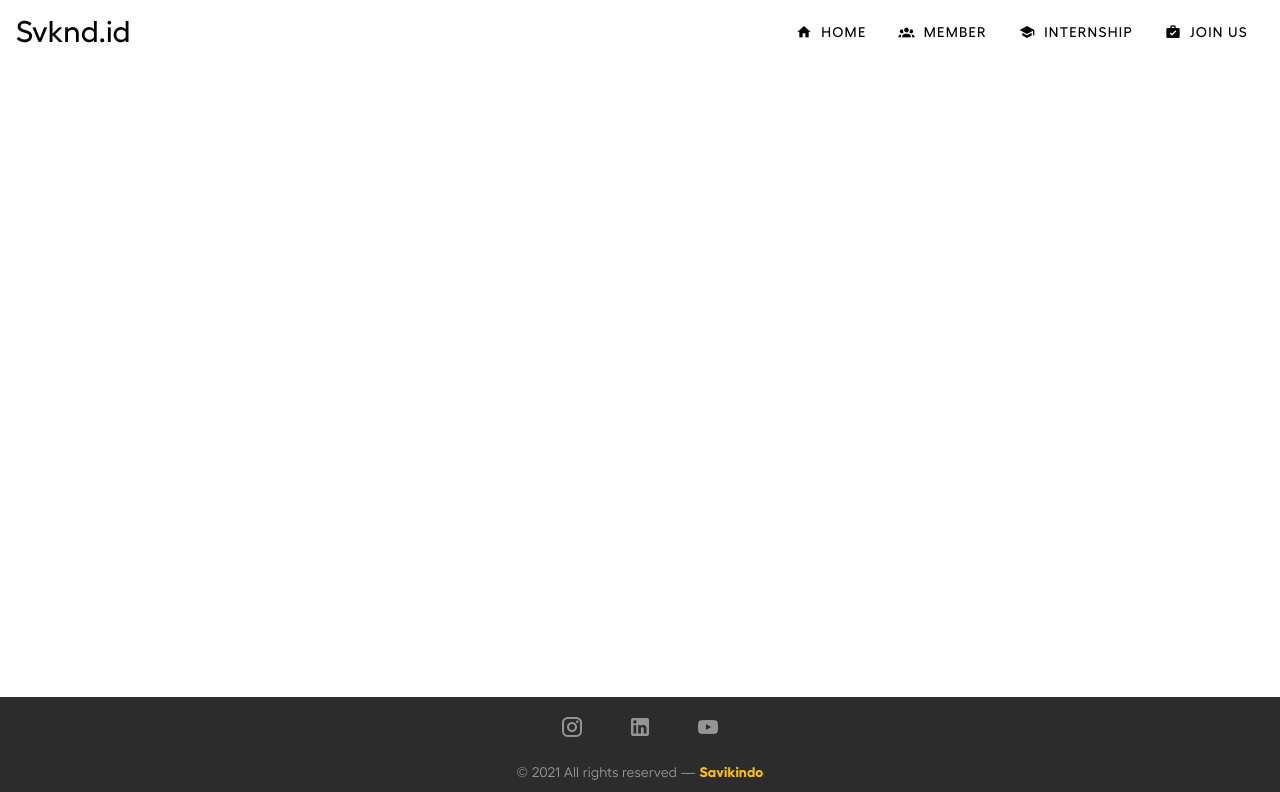
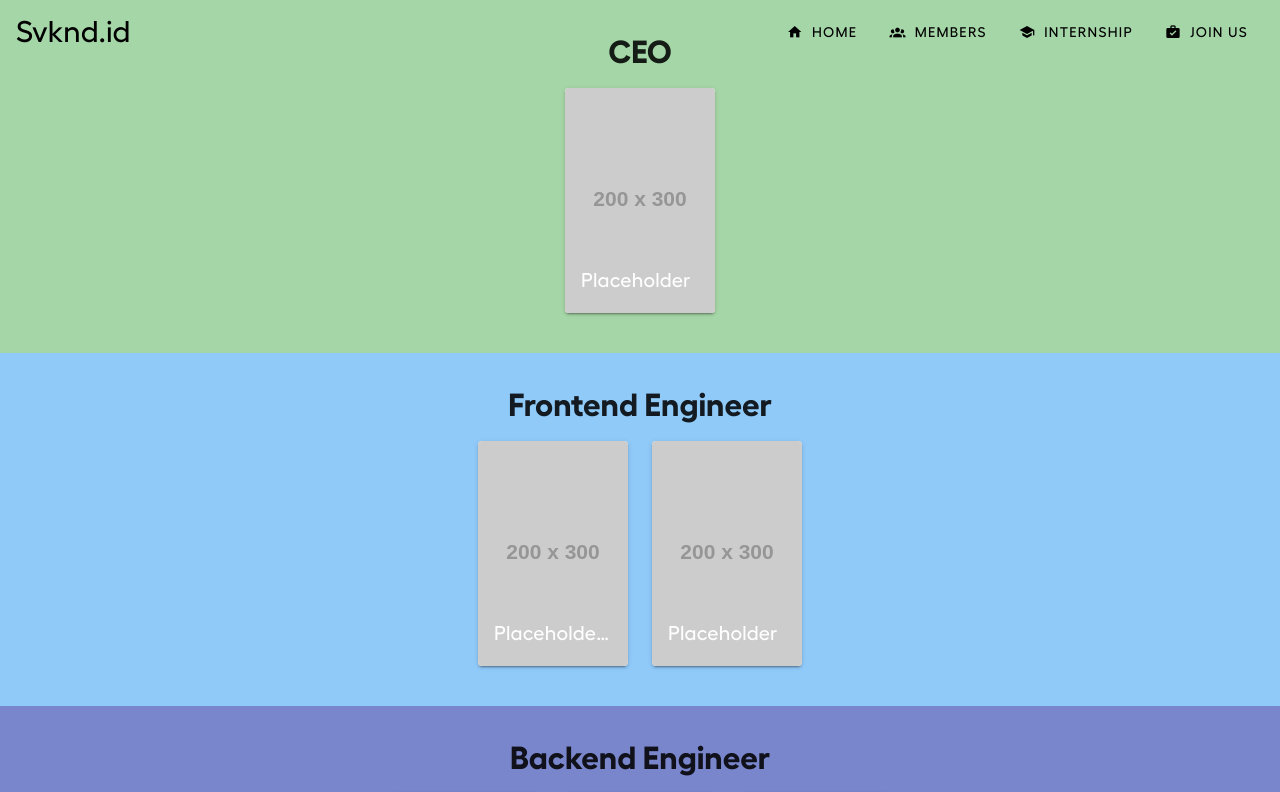
Before and after one commit to svknd/svknd.id, a Nuxt app: page /members in a window 1280 px wide. Shown: the top 792 px of the page. Built offline with nearby package versions, Linux system fonts and the light colour scheme.

Commit message:
add members page

```diff
--- a/components/TheNavbar.vue
+++ b/components/TheNavbar.vue
@@ -62,7 +62,7 @@ export default {
       windowHeight: 0,
       menus: [
         { title: 'Home', icon: 'mdi-home', link: '/' },
-        { title: 'Member', icon: 'mdi-account-group', link: '' },
+        { title: 'Members', icon: 'mdi-account-group', link: '/members' },
         { title: 'Internship', icon: 'mdi-school', link: '' },
         { title: 'Join Us', icon: 'mdi-briefcase-check', link: '/join' },
       ],
--- /dev/null
+++ b/pages/members.vue
@@ -0,0 +1,112 @@
+<template>
+  <main>
+    <v-container
+      v-for="(team, i) in teams"
+      :key="i"
+      :class="team.background"
+      class="px-10 py-10"
+      fill-height
+      fluid
+    >
+      <v-row
+        justify="center"
+        cols="auto"
+      >
+        <h1 class="text-center">
+          {{ team.role }}
+        </h1>
+      </v-row>
+      <v-row justify="center">
+        <v-col
+          v-for="(member, j) in team.members"
+          :key="j"
+          class="flex-grow-0"
+        >
+          <v-hover v-slot="{ hover }">
+            <v-card
+              class="mx-auto"
+              :max-width="hover ? 200 : 150"
+            >
+              <v-img
+                class="white--text align-end"
+                :src="member.photo"
+              >
+                <v-card-title
+                  class="d-block"
+                  style="word-break: normal"
+                  :class="hover ? '' : 'text-truncate'"
+                >
+                  {{ member.name }}
+                </v-card-title>
+              </v-img>
+            </v-card>
+          </v-hover>
+        </v-col>
+      </v-row>
+    </v-container>
+  </main>
+</template>
+
+<script>
+export default {
+  data() {
+    return {
+      teams: [
+        {
+          role: 'CEO',
+          background: 'green lighten-3',
+          members: [
+            {
+              name: 'Placeholder',
+              photo: 'https://via.placeholder.com/200x300'
+            }
+          ]
+        },
+        {
+          role: 'Frontend Engineer',
+          background: 'blue lighten-3',
+          members: [
+            {
+              name: 'Placeholder Placeholder Placeholder',
+              photo: 'https://via.placeholder.com/200x300'
+            },
+            {
+              name: 'Placeholder',
+              photo: 'https://via.placeholder.com/200x300'
+            },
+          ]
+        },
+        {
+          role: 'Backend Engineer',
+          background: 'indigo lighten-2',
+          members: [
+            {
+              name: 'Placeholder',
+              photo: 'https://via.placeholder.com/200x300'
+            },
+            {
+              name: 'Placeholder',
+              photo: 'https://via.placeholder.com/200x300'
+            },
+            {
+              name: 'Placeholder',
+              photo: 'https://via.placeholder.com/200x300'
+            },
+          ]
+        },
+      ]
+    }
+  },
+  head() {
+    return {
+      title: 'Members',
+    }
+  }
+}
+</script>
+
+<style>
+.v-card {
+  transition: all 0.3s;
+}
+</style>
```
